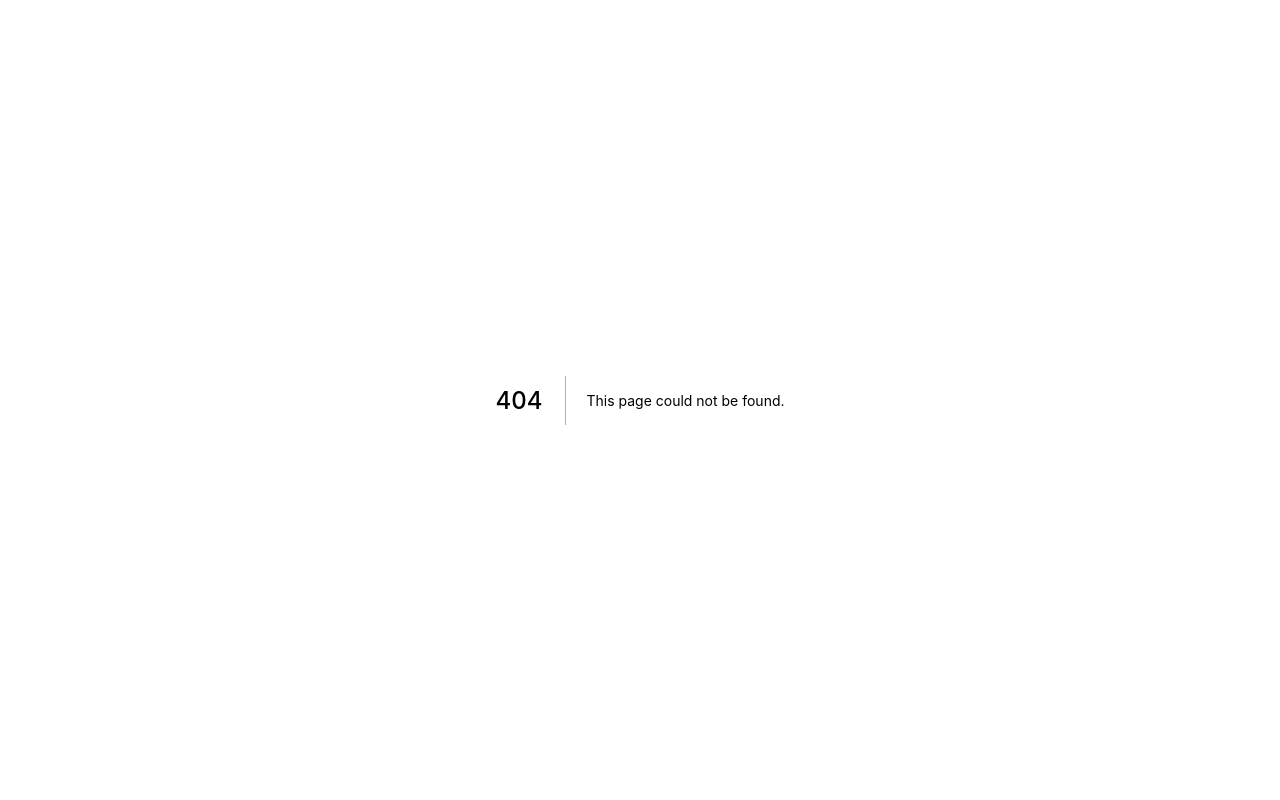
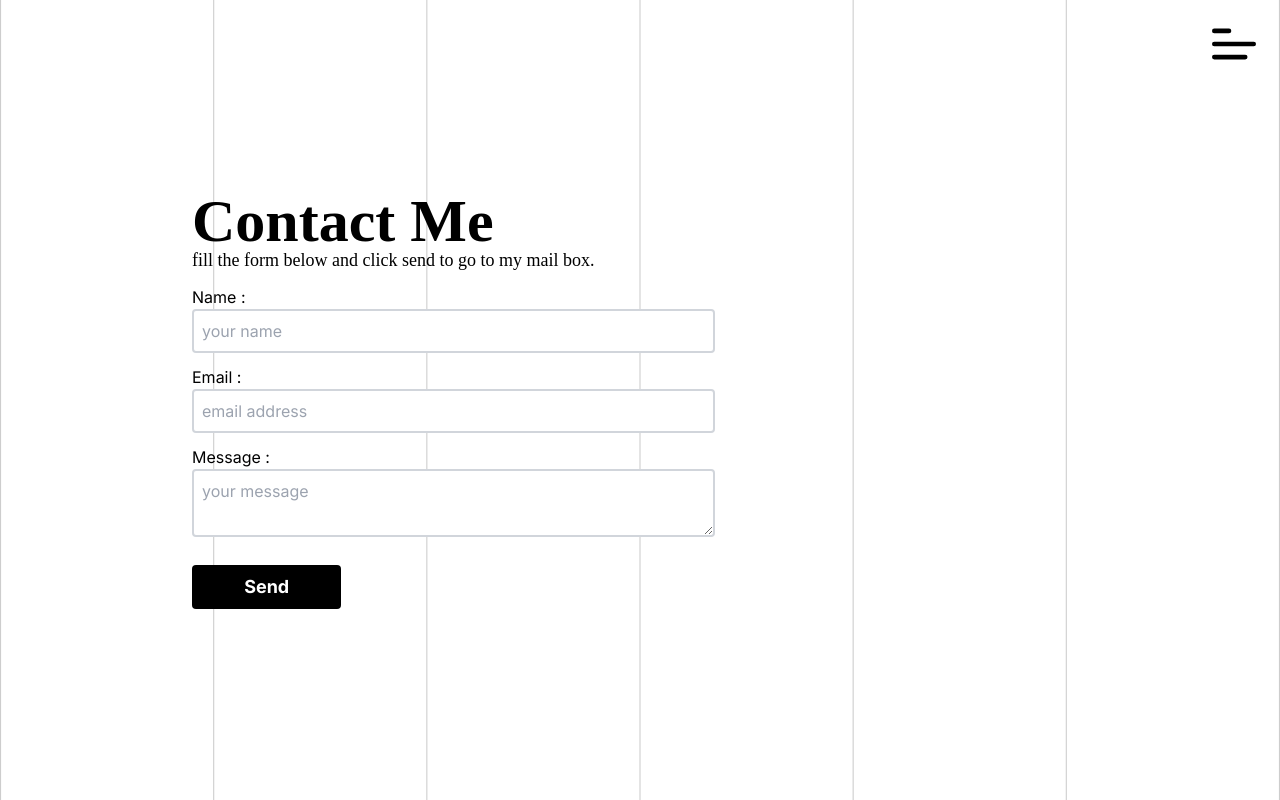
Before and after one commit to aliifam/beta.aliif.space, a Next.js app: page /contact in a window 1280 px wide. Before the commit this address had no page. Built offline with nearby package versions, Linux system fonts and the light colour scheme; a web font is replaced by a local one.

Commit message:
feat:add contact form

```diff
--- a/package.json
+++ b/package.json
@@ -13,6 +13,7 @@
     "classnames": "^2.3.1",
     "next": "12.0.7",
     "next-seo": "^4.28.1",
+    "next-themes": "^0.0.15",
     "postcss": "^8.4.5",
     "react": "17.0.2",
     "react-dom": "17.0.2",
--- a/src/components/background.js
+++ b/src/components/background.js
@@ -1,12 +1,7 @@
-import MainMenu from "./menu";
 import SocialIcon from "./social-icon";
+import MenuBar from "./menu-bar";
 
-import { useState } from "react";
-import classNames from "classnames";
-
-export default function Background({}) {
-
-    const [offcanvas, setOffcanvas] = useState(false);
+export default function Background() {
 
     return (
         <div className="bg-line h-screen flex">
@@ -19,26 +14,12 @@ export default function Background({}) {
                     </div>
                 </div>
             </div>
-            <a className="fixed top-6 right-6 cursor-pointer" onClick={() => setOffcanvas(true)}>
-                <svg className="w-9 lg:w-11" width="57" height="40" viewBox="0 0 57 40" fill="none" xmlns="http://www.w3.org/2000/svg">
-                    <line x1="3" y1="3" x2="22" y2="3" stroke="black" strokeWidth="6" strokeLinecap="round"/>
-                    <line x1="3" y1="20" x2="54" y2="20" stroke="black" strokeWidth="6" strokeLinecap="round"/>
-                    <line x1="3" y1="37" x2="43" y2="37" stroke="black" strokeWidth="6" strokeLinecap="round"/>
-                </svg>
-            </a>
             <a className="fixed bottom-2 right-4" href="mailto:me@aliif.space">
                 <svg className="w-14" width="83" height="83" viewBox="0 0 83 83" fill="none" xmlns="http://www.w3.org/2000/svg">
                     <path fillRule="evenodd" clipRule="evenodd" d="M41.5 0C18.5802 0 0 18.5802 0 41.5C0 64.4198 18.5802 83 41.5 83C64.4198 83 83 64.4198 83 41.5C83 18.5802 64.4198 0 41.5 0ZM21 52V34.633V31C21 29.1435 21.7375 27.363 23.0503 26.0503C24.363 24.7375 26.1435 24 28 24H56C57.8565 24 59.637 24.7375 60.9497 26.0503C62.2625 27.363 63 29.1435 63 31V52C63 53.8565 62.2625 55.637 60.9497 56.9497C59.637 58.2625 57.8565 59 56 59H28C26.1435 59 24.363 58.2625 23.0503 56.9497C21.7375 55.637 21 53.8565 21 52ZM56 27.5H28C27.0717 27.5 26.1815 27.8687 25.5251 28.5251C24.8687 29.1815 24.5 30.0717 24.5 31V33.59L42 43.012L59.5 33.59V31C59.5 30.0717 59.1312 29.1815 58.4749 28.5251C57.8185 27.8687 56.9283 27.5 56 27.5ZM41.1705 46.54L24.5 37.566V52C24.5 52.9283 24.8687 53.8185 25.5251 54.4749C26.1815 55.1312 27.0717 55.5 28 55.5H56C56.9283 55.5 57.8185 55.1312 58.4749 54.4749C59.1312 53.8185 59.5 52.9283 59.5 52V37.566L42.8295 46.54C42.5746 46.6772 42.2895 46.7491 42 46.7491C41.7105 46.7491 41.4254 46.6772 41.1705 46.54Z" fill="black"/>
                 </svg>
             </a>
-            <div className={classNames("bg-black transition-all w-screen sm:w-1/2 lg:w-1/3 h-screen z-10 fixed flex", offcanvas ? "right-0" : "-right-full")}>
-                <a className="absolute top-6 right-6 cursor-pointer" onClick={() => setOffcanvas(false)}>
-                    <svg className="fill-white w-9" width="51" height="51" viewBox="0 0 51 51" fill="none" xmlns="http://www.w3.org/2000/svg">
-                        <path d="M49.5743 1.4257C48.6611 0.512826 47.4228 0 46.1316 0C44.8404 0 43.6021 0.512826 42.6889 1.4257L25.4706 18.644L8.25229 1.4257C7.3339 0.538697 6.10388 0.0478858 4.82713 0.0589804C3.55038 0.070075 2.32906 0.582188 1.42623 1.48502C0.523395 2.38785 0.0112815 3.60917 0.00018692 4.88592C-0.0109077 6.16267 0.479906 7.3927 1.36691 8.31108L18.5852 25.5294L1.36691 42.7477C0.479906 43.6661 -0.0109077 44.8961 0.00018692 46.1729C0.0112815 47.4496 0.523395 48.6709 1.42623 49.5738C2.32906 50.4766 3.55038 50.9887 4.82713 50.9998C6.10388 51.0109 7.3339 50.5201 8.25229 49.6331L25.4706 32.4148L42.6889 49.6331C43.6073 50.5201 44.8373 51.0109 46.1141 50.9998C47.3908 50.9887 48.6121 50.4766 49.515 49.5738C50.4178 48.6709 50.9299 47.4496 50.941 46.1729C50.9521 44.8961 50.4613 43.6661 49.5743 42.7477L32.356 25.5294L49.5743 8.31108C50.4872 7.39793 51 6.15959 51 4.86839C51 3.57719 50.4872 2.33886 49.5743 1.4257Z" />
-                    </svg>
-                </a>
-                <MainMenu />
-            </div>
+            <MenuBar/>
         </div>
     )
 }
--- /dev/null
+++ b/src/components/contact-form.js
@@ -0,0 +1,17 @@
+export default function ContactForm() {
+    return (
+        <>
+        <h1 className="font-bold font-serif text-5xl sm:text-6xl">Contact Me</h1>
+        <p className="font-serif text-lg leading-none">fill the form below and click send to go to my mail box.</p>
+        <form action="" method="post" className="font-sans mt-4">
+            <label className="block" htmlFor="nama">Name :</label>
+            <input className="h-11 w-full lg:w-7/12 border-2 border-gray-300 rounded p-2 mb-3" type="text" name="nama" id="" placeholder="your name"/>
+            <label className="block" htmlFor="email">Email :</label>
+            <input className="h-11 w-full lg:w-7/12 border-2 border-gray-300 rounded p-2 mb-3" type="email" name="email" id="" placeholder="email address"/>
+            <label className="block" htmlFor="message">Message :</label>
+            <textarea className="block max-h-40 w-full lg:w-7/12 border-2 border-gray-300 rounded p-2 mb-3" name="message" id="" placeholder="your message"/>
+            <button className="bg-black text-white p-2 w-20 lg:w-2/12 rounded font-bold text-lg mt-4" type="submit">Send</button>
+        </form>
+        </>
+    )
+}
--- /dev/null
+++ b/src/components/menu-bar.js
@@ -0,0 +1,28 @@
+import MainMenu from "./menu"
+import { useState } from "react"
+import classNames from "classnames"
+
+export default function MenuBar() {
+
+    const [offcanvas, setOffcanvas] = useState(false)
+
+    return (
+        <>
+            <a className="fixed top-6 right-6 cursor-pointer" onClick={() => setOffcanvas(true)}>
+                <svg className="w-9 lg:w-11" width="57" height="40" viewBox="0 0 57 40" fill="none" xmlns="http://www.w3.org/2000/svg">
+                    <line x1="3" y1="3" x2="22" y2="3" stroke="black" strokeWidth="6" strokeLinecap="round"/>
+                    <line x1="3" y1="20" x2="54" y2="20" stroke="black" strokeWidth="6" strokeLinecap="round"/>
+                    <line x1="3" y1="37" x2="43" y2="37" stroke="black" strokeWidth="6" strokeLinecap="round"/>
+                </svg>
+            </a>
+            <div className={classNames("bg-black transition-all w-3/4 sm:w-1/2 lg:w-1/3 h-screen z-10 fixed flex", offcanvas ? "right-0" : "-right-full")}>
+                <a className="absolute top-6 right-6 cursor-pointer" onClick={() => setOffcanvas(false)}>
+                    <svg className="fill-white w-9" width="51" height="51" viewBox="0 0 51 51" fill="none" xmlns="http://www.w3.org/2000/svg">
+                        <path d="M49.5743 1.4257C48.6611 0.512826 47.4228 0 46.1316 0C44.8404 0 43.6021 0.512826 42.6889 1.4257L25.4706 18.644L8.25229 1.4257C7.3339 0.538697 6.10388 0.0478858 4.82713 0.0589804C3.55038 0.070075 2.32906 0.582188 1.42623 1.48502C0.523395 2.38785 0.0112815 3.60917 0.00018692 4.88592C-0.0109077 6.16267 0.479906 7.3927 1.36691 8.31108L18.5852 25.5294L1.36691 42.7477C0.479906 43.6661 -0.0109077 44.8961 0.00018692 46.1729C0.0112815 47.4496 0.523395 48.6709 1.42623 49.5738C2.32906 50.4766 3.55038 50.9887 4.82713 50.9998C6.10388 51.0109 7.3339 50.5201 8.25229 49.6331L25.4706 32.4148L42.6889 49.6331C43.6073 50.5201 44.8373 51.0109 46.1141 50.9998C47.3908 50.9887 48.6121 50.4766 49.515 49.5738C50.4178 48.6709 50.9299 47.4496 50.941 46.1729C50.9521 44.8961 50.4613 43.6661 49.5743 42.7477L32.356 25.5294L49.5743 8.31108C50.4872 7.39793 51 6.15959 51 4.86839C51 3.57719 50.4872 2.33886 49.5743 1.4257Z" />
+                    </svg>
+                </a>
+                <MainMenu />
+            </div>
+        </>
+    )
+}
--- a/src/components/menu.js
+++ b/src/components/menu.js
@@ -1,4 +1,5 @@
 import toast, { Toaster } from 'react-hot-toast';
+import Link from 'next/link';
 
 export default function MainMenu() {
 
@@ -6,11 +7,15 @@ export default function MainMenu() {
         <>
             <div className="ml-8 container flex items-center">
                 <div className="container flex flex-col font-sans">
+                <Link href="/">
+                    <p className="cursor-pointer text-4xl md:text-6xl text-white mb-2 underline">Home</p>
+                </Link>
                 <Toaster/>
-                <p className="cursor-pointer text-4xl md:text-6xl text-white mb-2 underline" onClick={() => {toast("Still Under Construction!",{icon: '🚧', position: 'bottom center', style: {background: 'rgba(0, 0, 0, 0.8)', color: 'white',},duration: 2000,});}}>Home</p>
                 <p className="cursor-pointer text-4xl md:text-6xl text-white mb-2" onClick={() => {toast("Still Under Construction!",{icon: '🚧', position: 'bottom center', style: {background: 'rgba(0, 0, 0, 0.8)', color: 'white',},duration: 2000,});}}>Blog</p>
                 <p className="cursor-pointer text-4xl md:text-6xl text-white mb-2" onClick={() => {toast("Still Under Construction!",{icon: '🚧', position: 'bottom center', style: {background: 'rgba(0, 0, 0, 0.8)', color: 'white',},duration: 2000,});}}>Projects</p>
-                <p className="cursor-pointer text-4xl md:text-6xl text-white mb-2" onClick={() => {toast("Still Under Construction!",{icon: '🚧', position: 'bottom center', style: {background: 'rgba(0, 0, 0, 0.8)', color: 'white',},duration: 2000,});}}>Contact</p>
+                <Link href="/contact">
+                    <p className="cursor-pointer text-4xl md:text-6xl text-white mb-2" href='/contact'>Contact</p>
+                </Link>
                 </div>
             </div>
         </>
--- a/src/pages/_app.js
+++ b/src/pages/_app.js
@@ -2,6 +2,7 @@ import '../styles/globals.css';
 import AOS from 'aos';
 import "aos/dist/aos.css";
 import { useEffect } from 'react';
+import { ThemeProvider } from 'next-themes';
 
 function MyApp({ Component, pageProps }) {
   useEffect(() => {
@@ -13,7 +14,11 @@ function MyApp({ Component, pageProps }) {
     });
   });
 
-  return <Component {...pageProps} />;
+  return (
+    <ThemeProvider attribute='class' defaultTheme='light' enableSystem={false}>
+      <Component {...pageProps} />
+    </ThemeProvider>
+  )
 }
 
 export default MyApp
--- /dev/null
+++ b/src/pages/contact.js
@@ -0,0 +1,23 @@
+import ContactForm from "../components/contact-form";
+import MenuBar from "../components/menu-bar";
+import Head from "next/head";
+
+export default function ContactPage() {
+    return (
+        <>
+        <Head>
+            <title>Contact Me | Aliif Arief's Homepage</title>
+            <meta name="description" content="page for contact me" />
+            <link rel="icon" href="/favicon.svg" />
+        </Head>
+        <div className="bg-line h-screen flex">
+            <div className="container max-w-4xl h-screen mx-auto flex items-center">
+                <div className="container flex flex-col mx-4 lg:mx-0" data-aos="fade-up" data-aos-delay="200">
+                <ContactForm/>
+                </div>
+            </div>
+            <MenuBar/>
+        </div>
+        </>
+    )
+}
```
Also changed, not shown: 1 other file (tests, documents, lock files or other folders).
